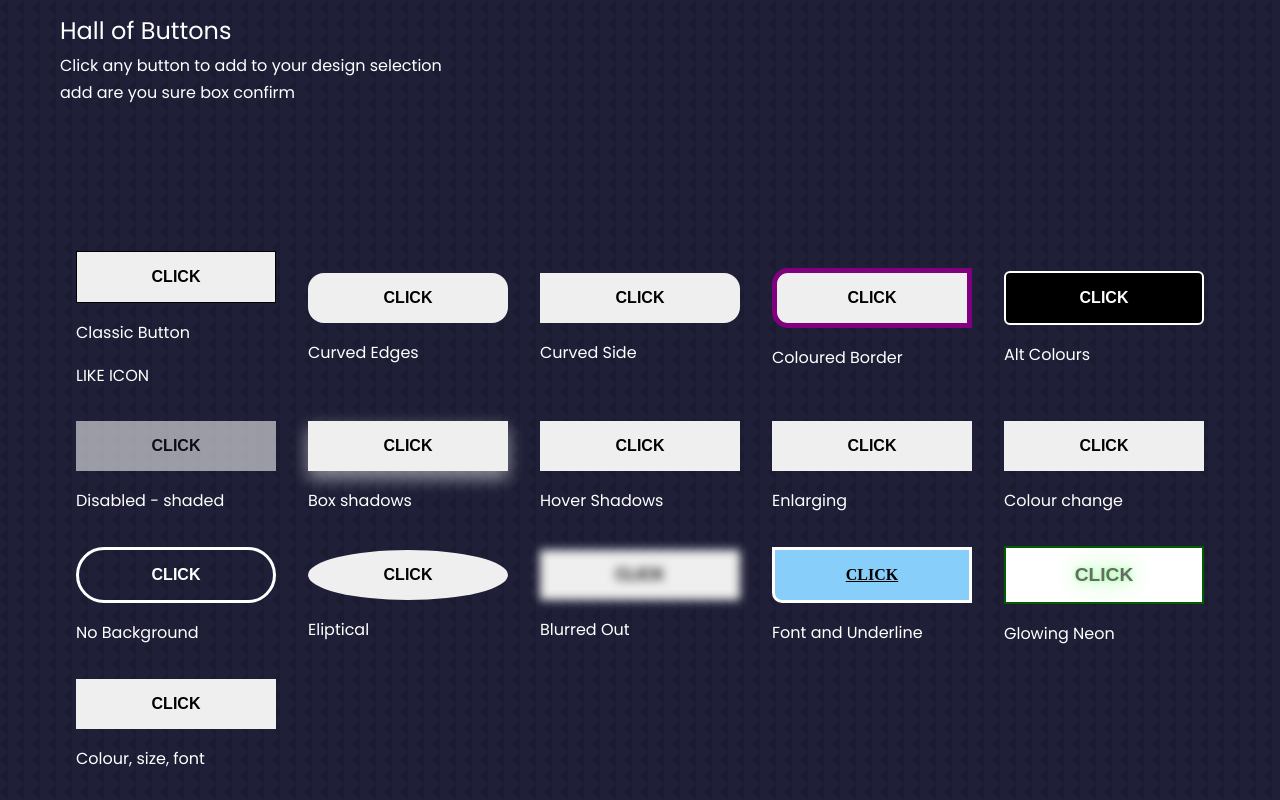
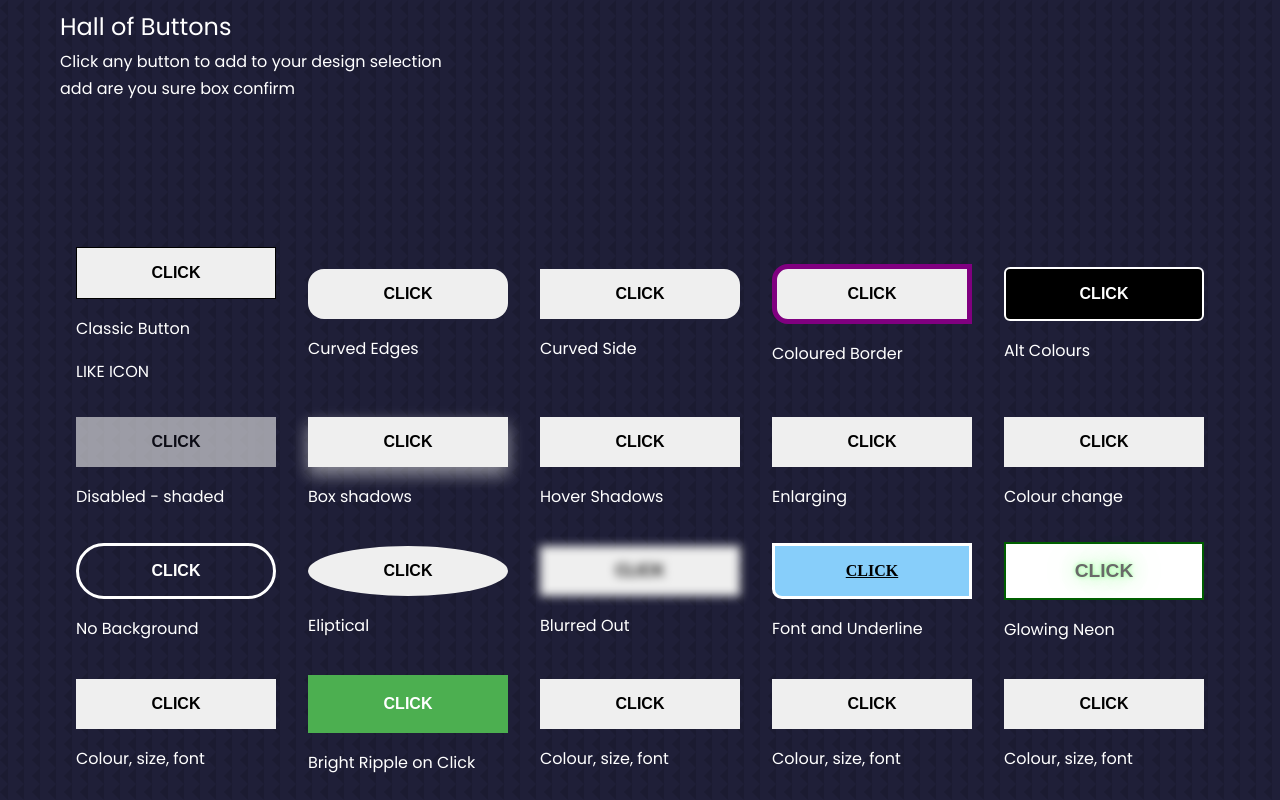
Before and after one commit to webdesignsbytom/webdesignbytom-portfolio, a React (Create React App) app in the folder client/: page /components in a window 1280 px wide. Built offline with nearby package versions, Linux system fonts and the light colour scheme.

Commit message:
1 more button

```diff
--- a/client/src/pages/web-components/components/buttons/Buttons.jsx
+++ b/client/src/pages/web-components/components/buttons/Buttons.jsx
@@ -81,6 +81,22 @@ function Buttons() {
           <button className="btns btn-16">CLICK</button>
           <h4 className="title">Colour, size, font</h4>
         </div>
+        <div className="btn__container btn__container17">
+          <button className="btns btn-17">CLICK</button>
+          <h4 className="title">Bright Ripple on Click</h4>
+        </div>
+        <div className="btn__container btn__container18">
+          <button className="btns btn-18">CLICK</button>
+          <h4 className="title">Colour, size, font</h4>
+        </div>
+        <div className="btn__container btn__container19">
+          <button className="btns btn-19">CLICK</button>
+          <h4 className="title">Colour, size, font</h4>
+        </div>
+        <div className="btn__container btn__container20">
+          <button className="btns btn-20">CLICK</button>
+          <h4 className="title">Colour, size, font</h4>
+        </div>
       </section>
     </div>
   );
--- a/client/src/pages/web-components/components/buttons/buttons.css
+++ b/client/src/pages/web-components/components/buttons/buttons.css
@@ -109,7 +109,6 @@
   background-color: white;
   font-size: 1.2rem;
 }
-
 @keyframes glow {
     0%, 100% {
         color: white;
@@ -131,3 +130,37 @@
   font-family: 'Dancing Script', cursive;
   font-size: 1.5rem;
 }
+
+.btn-17 {
+  position: relative;
+  background-color: #4CAF50;
+  border: none;
+  color: #FFFFFF;
+  padding: 20px;
+  width: 200px;
+  text-align: center;
+  transition-duration: 0.4s;
+  text-decoration: none;
+  overflow: hidden;
+  cursor: pointer;
+}
+
+.btn-17:after {
+  content: "";
+  background: #f1f1f1;
+  display: block;
+  position: absolute;
+  padding-top: 300%;
+  padding-left: 350%;
+  margin-left: -20px !important;
+  margin-top: -120%;
+  opacity: 0;
+  transition: all 0.8s
+}
+
+.btn-17:active:after {
+  padding: 0;
+  margin: 0;
+  opacity: 1;
+  transition: 0s
+}
```
